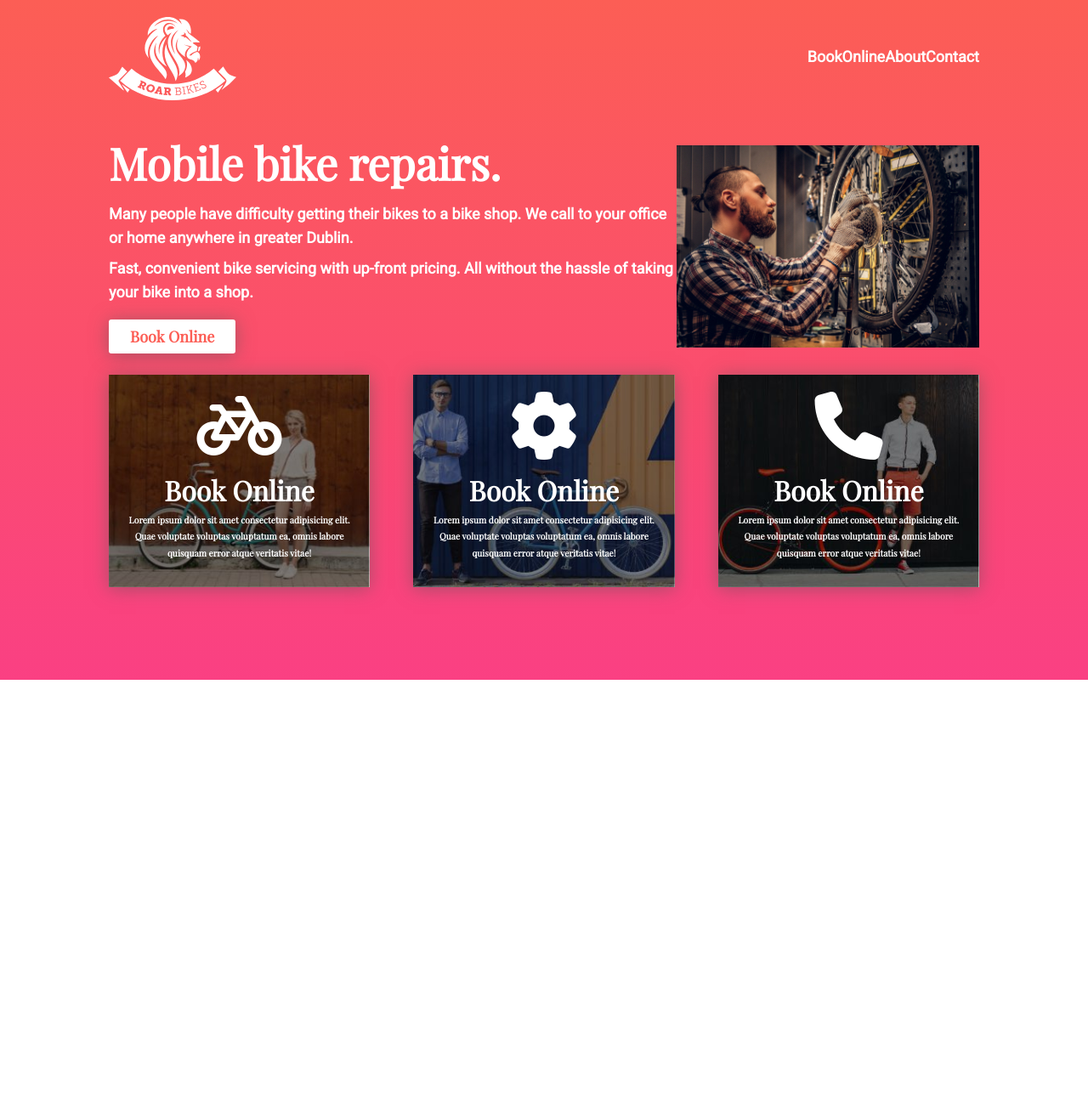
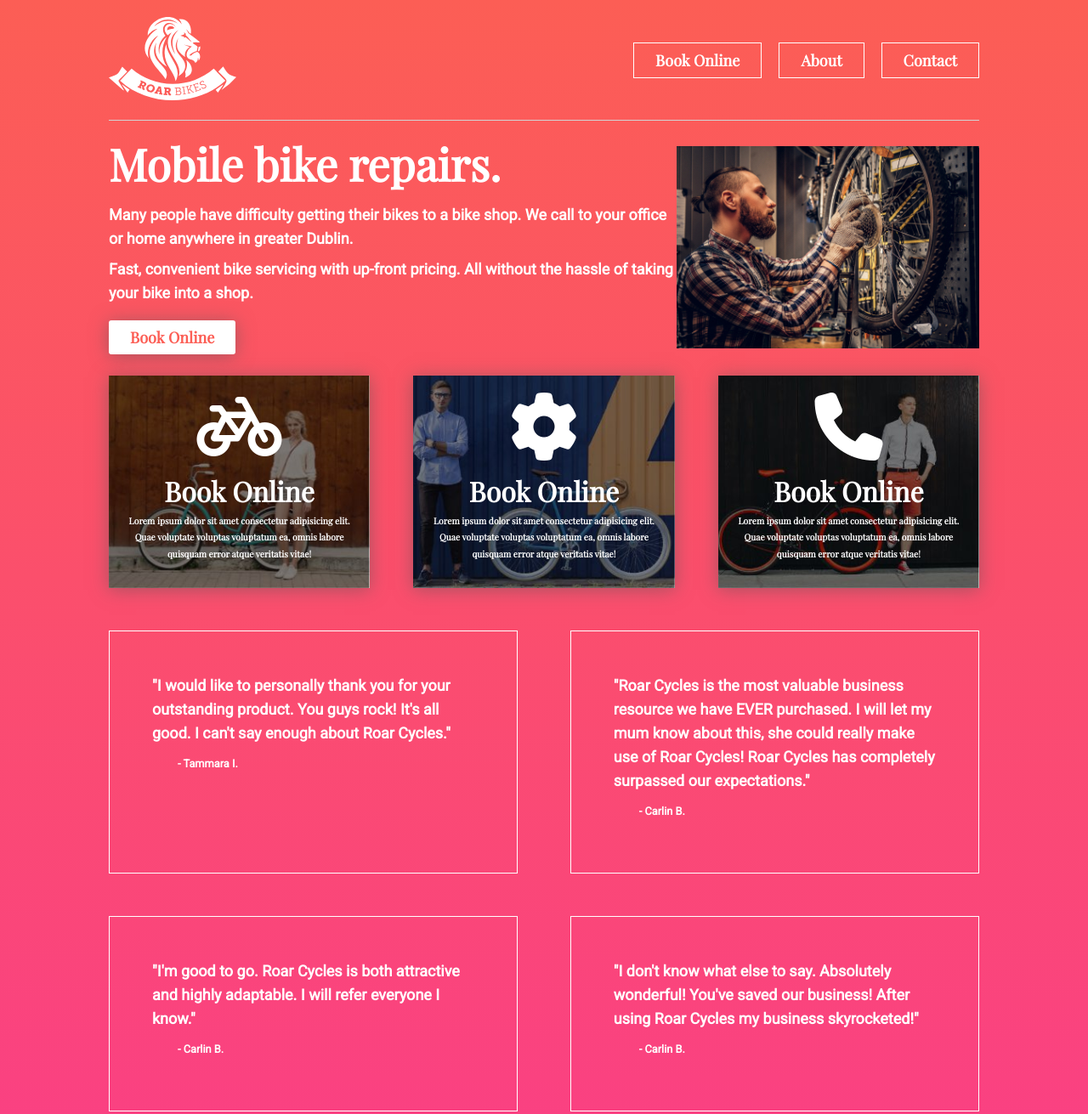
Before and after one commit to noemiepham/Bike-repair-website, a plain HTML site: page index.html in a window 1280 px wide. Shown: the whole page at 85% size. Before the commit the page ends 800 px from the top, so only its background shows below. Drawn offline with nearby package versions, Linux system fonts and the light colour scheme; a web font is replaced by a local one.

Commit message:
update button click

```diff
--- a/css/style.css
+++ b/css/style.css
@@ -2,7 +2,7 @@
 font-family: 'Playfair Display', serif;
 font-family: 'Roboto', sans-serif; */
 html {
-     height: 100%;
+/*      height: 100%; */
 }
 
 body {
@@ -44,10 +44,18 @@ header {
      justify-content: space-between;
      align-items: center;
      padding: 20px 0 20px 0;
+     border-bottom: 1px solid lightgray;
 }
 nav {
      display: flex;
-
+     font-family:'Playfair Display', serif;
+}
+nav .navButton {
+     color: white;
+     border:  1px solid white;
+     padding: 11px 25px 11px 25px;
+    font-family:'Playfair Display', serif;
+    margin-left: 20px;
 }
 
 main {
@@ -97,7 +105,7 @@ main {
 .herobox1 {
      flex: 2;
 }
-.herobox1 a.mybutton {
+a.mybutton {
      color: #FC5E55;
      background-color: white;
      font-family:'Playfair Display', serif;
@@ -107,6 +115,9 @@ main {
      border-radius: 3px;
      box-shadow: 0px 2px  2ch rgba(87, 86, 86, 0.513);
 }
+.mybutton:hover {
+     background-color: #8dfb8a;
+}
 .herobox2 {
 
      flex: 1;
@@ -115,3 +126,20 @@ main {
      font-size: 80px;
      padding-top: 20px;
 }
+.testimonials {
+     display: flex;
+     flex-wrap: wrap;
+     justify-content: space-between;
+     margin-bottom: 50px;
+}
+.tbox {
+     width: 47%;
+     padding: 50px;
+     border: 1px solid white;
+     box-sizing: border-box;
+     margin-top: 50px;
+}
+.tbox p:last-of-type {
+     font-size: 0.8rem;
+     padding-left: 30px;
+}
--- a/index.html
+++ b/index.html
@@ -1,5 +1,6 @@
 <!DOCTYPE html>
 <html lang="en">
+
 <head>
      <meta charset="UTF-8">
      <meta name="viewport" content="width=device-width, initial-scale=1.0">
@@ -7,14 +8,16 @@
      <!-- This is Eric Meyers CSS reset -->
      <link rel="stylesheet" href="css/css-reset.css">
      <!-- This is my own style sheet -->
-     <link  type="text/css" rel="stylesheet" href="css/style.css">
+     <link type="text/css" rel="stylesheet" href="css/style.css">
      <!-- font awsome -->
      <link rel="stylesheet" href="css/all.min.css">
      <!-- Google font -->
      <link rel="preconnect" href="https://fonts.googleapis.com">
      <link rel="preconnect" href="https://fonts.gstatic.com" crossorigin>
-     <link href="https://fonts.googleapis.com/css2?family=Playfair+Display:ital@0;1&family=Roboto:ital,wght@0,100;0,400;1,300&display=swap" rel="stylesheet">
+     <link href="https://fonts.googleapis.com/css2?family=Playfair+Display:ital@0;1&family=Roboto:ital,wght@0,100;0,400;1,300&display=swap"
+          rel="stylesheet">
 </head>
+
 <body>
      <div class="container">
           <header>
@@ -22,43 +25,85 @@
                     <img src="images/logo-roar-bikes.svg" alt="Logo for Bike repairs">
                </div>
                <nav>
-                    <p>Book</p>
-                    <p>Online</p>
-                    <p>About</p>
-                    <p>Contact</p>
+                    <a class=" navButton" href="#">
+                         Book Online
+                    </a>
+                    <a class="navButton" href="#">
+                         About
+                    </a>
+                    <a class="navButton" href="#">
+                         Contact
+                    </a>
                </nav>
           </header>
+
           <main>
                <div class="herobox1">
-                         <h1>Mobile bike repairs.</h1>
-                         <p>Many people have difficulty getting their bikes to a bike shop. We call to your office or home anywhere in greater Dublin.
+                    <h1>Mobile bike repairs.</h1>
+                    <p>Many people have difficulty getting their bikes to a bike shop. We call to your office or home
+                         anywhere in greater Dublin.
                     </p>
-                    <p>     Fast, convenient bike servicing with up-front pricing. All without the hassle of taking your bike into a shop.</p>
+                    <p> Fast, convenient bike servicing with up-front pricing. All without the hassle of taking your
+                         bike into a shop.</p>
                     <a class="mybutton" href="#">
                          Book Online
                     </a>
                </div>
-                <div class="herobox2">
-                         <img src="images/image-bike-repair-service-a.jpg" alt="#">
+               <div class="herobox2">
+                    <img src="images/image-bike-repair-service-a.jpg" alt="#">
                </div>
           </main>
           <div class="cards">
                <div class="card1">
                     <i class="fa-solid fa-bicycle"></i>
                     <h2>Book Online </h2>
-                    <p>Lorem ipsum dolor sit amet consectetur adipisicing elit. Quae voluptate voluptas voluptatum ea, omnis labore quisquam error atque veritatis vitae!</p>
+                    <p>Lorem ipsum dolor sit amet consectetur adipisicing elit. Quae voluptate voluptas voluptatum ea,
+                         omnis labore quisquam error atque veritatis vitae!</p>
                </div>
                <div class="card2">
                     <i class="fa-solid fa-gear"></i>
                     <h2>Book Online </h2>
-                    <p>Lorem ipsum dolor sit amet consectetur adipisicing elit. Quae voluptate voluptas voluptatum ea, omnis labore quisquam error atque veritatis vitae!</p>
+                    <p>Lorem ipsum dolor sit amet consectetur adipisicing elit. Quae voluptate voluptas voluptatum ea,
+                         omnis labore quisquam error atque veritatis vitae!</p>
                </div>
                <div class="card3">
                     <i class="fa-solid fa-phone"></i>
                     <h2>Book Online </h2>
-                    <p>Lorem ipsum dolor sit amet consectetur adipisicing elit. Quae voluptate voluptas voluptatum ea, omnis labore quisquam error atque veritatis vitae!</p>
+                    <p>Lorem ipsum dolor sit amet consectetur adipisicing elit. Quae voluptate voluptas voluptatum ea,
+                         omnis labore quisquam error atque veritatis vitae!</p>
                </div>
           </div>
+          <div class="testimonials">
+               <div class="tbox">
+                    <p>"I would like to personally thank you for your outstanding product. You guys rock! It's all good.
+                         I can't say enough about Roar Cycles." </p>
+
+                       <p>  - Tammara I.</p>
+               </div>
+               <div class="tbox">
+                    <p>"Roar Cycles is the most valuable business resource we have EVER purchased. I will let my mum
+                         know about this, she could really make use of Roar Cycles! Roar Cycles has completely surpassed
+                         our expectations."</p>
+                         <p> - Carlin B.</p>
+               </div>
+               <div class="tbox">
+                    <p>"I'm good to go. Roar Cycles is both attractive and highly adaptable. I will refer everyone I
+                         know." </p>
+
+                        <p> - Carlin B.</p>
+               </div>
+               <div class="tbox">
+                    <p>
+                         "I don't know what else to say. Absolutely wonderful! You've saved our business! After using
+                         Roar Cycles my business skyrocketed!" </p>
+                         <p> - Carlin B.</p>
+               </div>
+          </div>
+
+
+
+
      </div>
 </body>
+
 </html>
```
